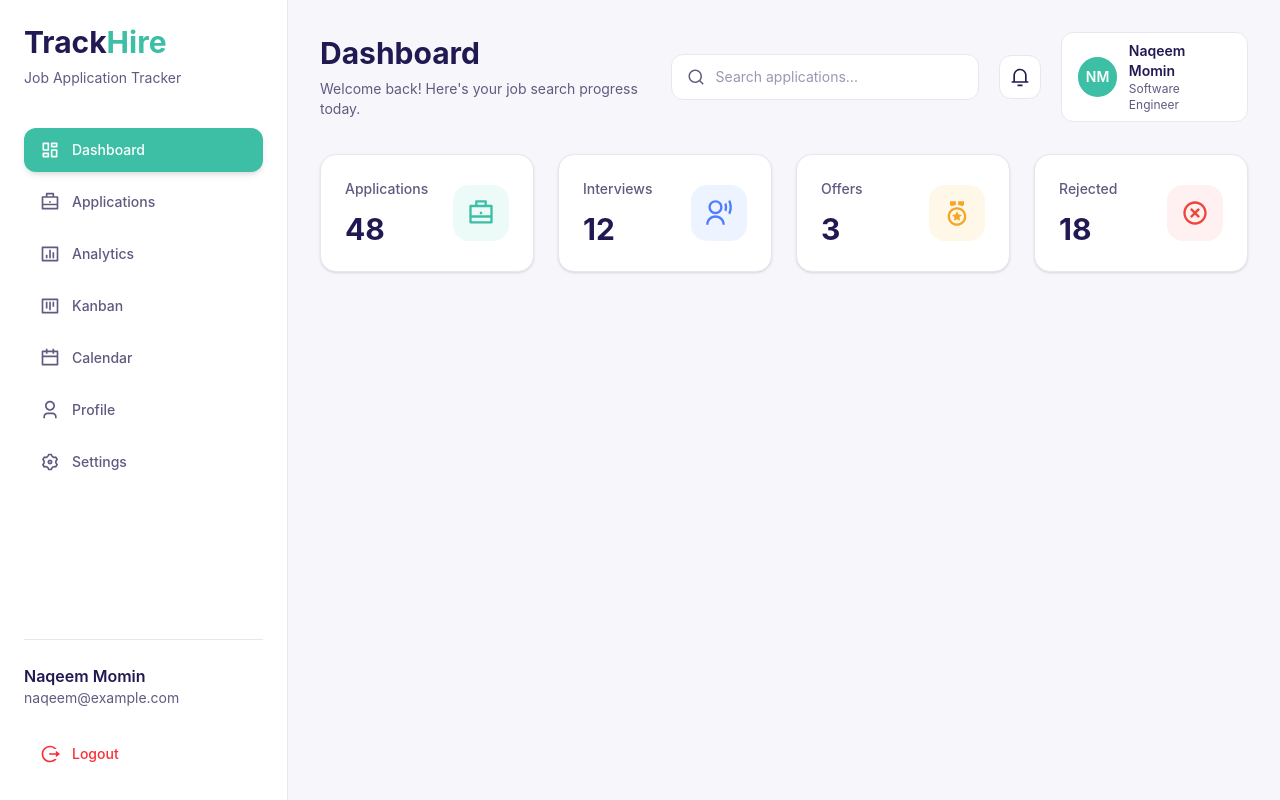
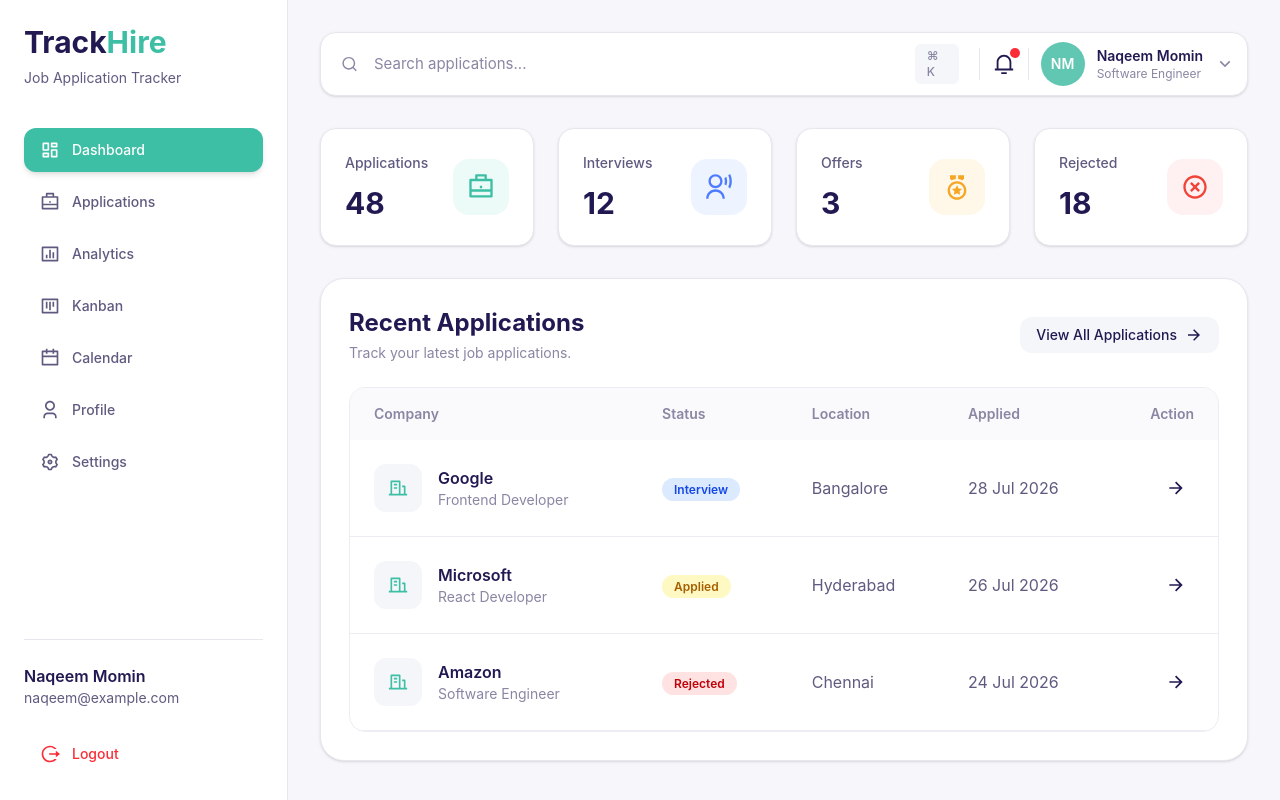
Before and after one commit to MohdNaqeem/TrackHire, a React (Vite) app: page /dashboard in a window 1280 px wide. Built offline with nearby package versions, Linux system fonts and the light colour scheme.

Commit message:
work on header and dashboard UI

```diff
--- /dev/null
+++ b/src/components/Dashboard/Header/Divider.jsx
@@ -0,0 +1,5 @@
+const Divider = () => (
+  <div className="h-8 w-px bg-[#E7E7EF]" />
+);
+
+export default Divider;
--- a/src/components/Dashboard/Header/Header.jsx
+++ b/src/components/Dashboard/Header/Header.jsx
@@ -1,45 +1,29 @@
-import { RiNotification3Line } from "react-icons/ri";
 import SearchBar from "./SearchBar";
+import NotificationButton from "./NotificationButton";
+import UserProfile from "./UserProfile";
+import Divider from "./Divider";
 
 const Header = () => {
   return (
-    <header className="mb-8 flex items-center justify-between">
-      {/* Left Section */}
-      <div>
-        <h1 className="text-3xl font-bold text-[#211A52]">
-          Dashboard
-        </h1>
+    <header className="mb-8">
+      <div className="flex h-16 items-center rounded-2xl border border-[#E7E7EF] bg-white shadow-sm">
 
-        <p className="mt-2 text-sm text-[#5F5B80]">
-          Welcome back! Here's your job search progress today.
-        </p>
-      </div>
+        {/* Search */}
+        <div className="flex-1">
+          <SearchBar />
+        </div>
 
-      {/* Right Section */}
-      <div className="flex items-center gap-5">
-        <SearchBar />
+        {/* Divider */}
+        <Divider/>
 
         {/* Notification */}
-        <button className="flex h-11 w-11 items-center justify-center rounded-xl border border-[#E7E7EF] bg-white transition-all duration-300 hover:border-[#3CBFA4] hover:text-[#3CBFA4]">
-          <RiNotification3Line size={20} />
-        </button>
+        <NotificationButton />
 
-        {/* User Profile */}
-        <div className="flex items-center gap-3 rounded-xl border border-[#E7E7EF] bg-white px-4 py-2">
-          <div className="flex h-10 w-10 items-center justify-center rounded-full bg-[#3CBFA4] text-sm font-semibold text-white">
-            NM
-          </div>
+        {/* Divider */}
+        <Divider/>
 
-          <div>
-            <h3 className="text-sm font-semibold text-[#211A52]">
-              Naqeem Momin
-            </h3>
-
-            <p className="text-xs text-[#5F5B80]">
-              Software Engineer
-            </p>
-          </div>
-        </div>
+        {/* Profile */}
+        <UserProfile />
       </div>
     </header>
   );
--- /dev/null
+++ b/src/components/Dashboard/Header/NotificationButton.jsx
@@ -0,0 +1,16 @@
+import { RiNotification3Line } from "react-icons/ri";
+
+const NotificationButton = () => {
+  return (
+    <button className="relative flex h-12 w-12 items-center justify-center rounded-xl transition duration-300 hover:bg-[#F5F6FA]">
+      <RiNotification3Line
+        size={22}
+        className="text-[#211A52]"
+      />
+
+      <span className="absolute right-2 top-2 h-2.5 w-2.5 rounded-full bg-red-500"></span>
+    </button>
+  );
+};
+
+export default NotificationButton;
--- a/src/components/Dashboard/Header/SearchBar.jsx
+++ b/src/components/Dashboard/Header/SearchBar.jsx
@@ -2,19 +2,21 @@ import { RiSearchLine } from "react-icons/ri";
 
 const SearchBar = () => {
   return (
-    <div className="relative w-80">
-      {/* Search Icon */}
+    <div className="flex flex-1 items-center gap-4 px-5">
       <RiSearchLine
-        className="absolute left-4 top-1/2 -translate-y-1/2 text-[#5F5B80]"
-        size={18}
+        size={20}
+        className="text-[#8A86A3]"
       />
 
-      {/* Search Input */}
       <input
         type="text"
         placeholder="Search applications..."
-        className="w-full rounded-xl border border-[#E7E7EF] bg-white py-3 pl-11 pr-4 text-sm text-[#211A52] outline-none transition-all duration-300 placeholder:text-[#9A97B5] focus:border-[#3CBFA4] focus:ring-2 focus:ring-[#3CBFA4]/20"
+        className="w-full bg-transparent text-[15px] text-[#211A52] placeholder:text-[#8A86A3] outline-none"
       />
+
+      <span className="rounded-md bg-[#F5F6FA] px-3 py-1 text-xs font-medium text-[#8A86A3]">
+        ⌘ K
+      </span>
     </div>
   );
 };
--- /dev/null
+++ b/src/components/Dashboard/Header/UserProfile.jsx
@@ -0,0 +1,28 @@
+import { RiArrowDownSLine } from "react-icons/ri";
+
+const UserProfile = () => {
+  return (
+    <button className="flex items-center gap-3 rounded-xl px-3 py-2 transition duration-300 hover:bg-[#F5F6FA]">
+      <div className="flex h-11 w-11 items-center justify-center rounded-full bg-[#61C7B2] text-sm font-semibold text-white">
+        NM
+      </div>
+
+      <div className="text-left">
+        <h4 className="text-sm font-semibold text-[#211A52]">
+          Naqeem Momin
+        </h4>
+
+        <p className="text-xs text-[#8A86A3]">
+          Software Engineer
+        </p>
+      </div>
+
+      <RiArrowDownSLine
+        size={20}
+        className="text-[#8A86A3]"
+      />
+    </button>
+  );
+};
+
+export default UserProfile;
--- /dev/null
+++ b/src/components/Dashboard/RecentApplications/ApplicationRow.jsx
@@ -0,0 +1,85 @@
+import { RiArrowRightLine, RiBuildingLine } from "react-icons/ri";
+
+const ApplicationRow = ({
+  company,
+  position,
+  location,
+  status,
+  appliedDate,
+}) => {
+  const getStatusStyles = () => {
+    switch (status) {
+      case "Applied":
+        return "bg-yellow-100 text-yellow-700";
+
+      case "Interview":
+        return "bg-blue-100 text-blue-700";
+
+      case "Offer":
+        return "bg-green-100 text-green-700";
+
+      case "Rejected":
+        return "bg-red-100 text-red-700";
+
+      default:
+        return "bg-gray-100 text-gray-700";
+    }
+  };
+
+  return (
+    <tr className="border-b border-[#ECECF3] transition hover:bg-[#FAFAFC]">
+      {/* Company */}
+      <td className="px-6 py-6">
+        <div className="flex items-center gap-4">
+          <div className="flex h-12 w-12 items-center justify-center rounded-xl bg-[#F5F6FA]">
+            <RiBuildingLine
+              size={20}
+              className="text-[#3CBFA4]"
+            />
+          </div>
+
+          <div>
+            <h4 className="font-semibold text-[#211A52]">
+              {company}
+            </h4>
+
+            <p className="text-sm text-[#8A86A3]">
+              {position}
+            </p>
+          </div>
+        </div>
+      </td>
+
+      {/* Status */}
+      <td className="px-6 py-5">
+        <span
+          className={`rounded-full px-3 py-1 text-xs font-semibold ${getStatusStyles()}`}
+        >
+          {status}
+        </span>
+      </td>
+
+      {/* Location */}
+      <td className="px-6 py-5 text-[#5F5B80]">
+        {location}
+      </td>
+
+      {/* Date */}
+      <td className="px-6 py-5 text-[#5F5B80]">
+        {appliedDate}
+      </td>
+
+      {/* Action */}
+      <td className="px-6 py-5 text-right">
+        <button className="rounded-lg p-2 transition hover:bg-[#F5F6FA]">
+          <RiArrowRightLine
+            size={20}
+            className="text-[#211A52]"
+          />
+        </button>
+      </td>
+    </tr>
+  );
+};
+
+export default ApplicationRow;
--- /dev/null
+++ b/src/components/Dashboard/RecentApplications/RecentApplications.jsx
@@ -0,0 +1,77 @@
+import { Link } from "react-router-dom";
+import { RiArrowRightLine } from "react-icons/ri";
+
+import ApplicationRow from "./ApplicationRow";
+import { recentApplications } from "./recentApplicationsData";
+
+const RecentApplications = () => {
+  return (
+    <section className="mt-8 rounded-3xl border border-[#E7E7EF] bg-white p-7 shadow-sm">
+      {/* Header */}
+      <div className="mb-6 flex items-center justify-between">
+        <div>
+          <h2 className="text-2xl font-bold text-[#211A52]">
+            Recent Applications
+          </h2>
+
+          <p className="mt-1 text-sm text-[#8A86A3]">
+            Track your latest job applications.
+          </p>
+        </div>
+
+        <Link
+          to="/applications"
+          className="flex items-center gap-2 rounded-xl bg-[#F5F6FA] px-4 py-2 text-sm font-medium text-[#211A52] transition-all duration-300 hover:bg-[#3CBFA4] hover:text-white"
+        >
+          View All Applications
+
+          <RiArrowRightLine size={18} />
+        </Link>
+      </div>
+
+      {/* Table */}
+      <div className="overflow-hidden rounded-2xl border border-[#ECECF3]">
+        <table className="w-full border-collapse">
+          <thead className="bg-[#FAFAFC]">
+            <tr>
+              <th className="px-6 py-4 text-left text-sm font-semibold text-[#8A86A3]">
+                Company
+              </th>
+
+              <th className="px-6 py-4 text-left text-sm font-semibold text-[#8A86A3]">
+                Status
+              </th>
+
+              <th className="px-6 py-4 text-left text-sm font-semibold text-[#8A86A3]">
+                Location
+              </th>
+
+              <th className="px-6 py-4 text-left text-sm font-semibold text-[#8A86A3]">
+                Applied
+              </th>
+
+              <th className="px-6 py-4 text-right text-sm font-semibold text-[#8A86A3]">
+                Action
+              </th>
+            </tr>
+          </thead>
+
+          <tbody>
+            {recentApplications.slice(0, 3).map((application) => (
+              <ApplicationRow
+                key={application.id}
+                company={application.company}
+                position={application.position}
+                location={application.location}
+                status={application.status}
+                appliedDate={application.appliedDate}
+              />
+            ))}
+          </tbody>
+        </table>
+      </div>
+    </section>
+  );
+};
+
+export default RecentApplications;
--- /dev/null
+++ b/src/components/Dashboard/RecentApplications/recentApplicationsData.js
@@ -0,0 +1,42 @@
+export const recentApplications = [
+  {
+    id: 1,
+    company: "Google",
+    position: "Frontend Developer",
+    location: "Bangalore",
+    status: "Interview",
+    appliedDate: "28 Jul 2026",
+  },
+  {
+    id: 2,
+    company: "Microsoft",
+    position: "React Developer",
+    location: "Hyderabad",
+    status: "Applied",
+    appliedDate: "26 Jul 2026",
+  },
+  {
+    id: 3,
+    company: "Amazon",
+    position: "Software Engineer",
+    location: "Chennai",
+    status: "Rejected",
+    appliedDate: "24 Jul 2026",
+  },
+  {
+    id: 4,
+    company: "Adobe",
+    position: "Frontend Engineer",
+    location: "Noida",
+    status: "Offer",
+    appliedDate: "22 Jul 2026",
+  },
+  {
+    id: 5,
+    company: "Flipkart",
+    position: "MERN Stack Developer",
+    location: "Remote",
+    status: "Interview",
+    appliedDate: "20 Jul 2026",
+  },
+];
--- a/src/docs/02-knowledge-check.md
+++ b/src/docs/02-knowledge-check.md
@@ -357,4 +357,20 @@ I separated the dashboard data from the UI. The component is responsible only fo
 
 All dashboard metrics share the same layout and only differ in their data, so I extracted the UI into a reusable StatCard component. The parent page maps over a data array and passes props to each card, reducing duplication and making it easy to add new metrics.
 
+### Question 6
+
+**Why did you only show three applications on the dashboard?**
+
+### Answer
+
+The dashboard is designed to provide a quick overview rather than display complete datasets. I intentionally limited the section to the three most recent applications and provided a call-to-action to navigate to the dedicated Applications page, where users can search, filter, and manage all their applications.
+
+### Question 7
+
+**Why did you create a separate ApplicationRow component?**
+
+### Answer
+
+Each application row shares the same layout and styling, so I extracted it into a reusable component. The parent table maps over the application data and passes each application's details as props. This avoids duplication and makes the UI easier to maintain and extend.
+
 ------------------------------------------------------------------------------------------------------------------------
--- a/src/pages/Dashboard/Dashboard.jsx
+++ b/src/pages/Dashboard/Dashboard.jsx
@@ -1,5 +1,6 @@
 import StatCard from "../../components/Dashboard/Stats/StatCard";
 import { dashboardStats } from "../../components/Dashboard/Stats/dashboardStatsData";
+import RecentApplications from "../../components/Dashboard/RecentApplications/RecentApplications";
 
 const Dashboard = () => {
   return (
@@ -17,6 +18,7 @@ const Dashboard = () => {
           />
         ))}
       </div>
+      <RecentApplications />
     </section>
   );
 };
```
